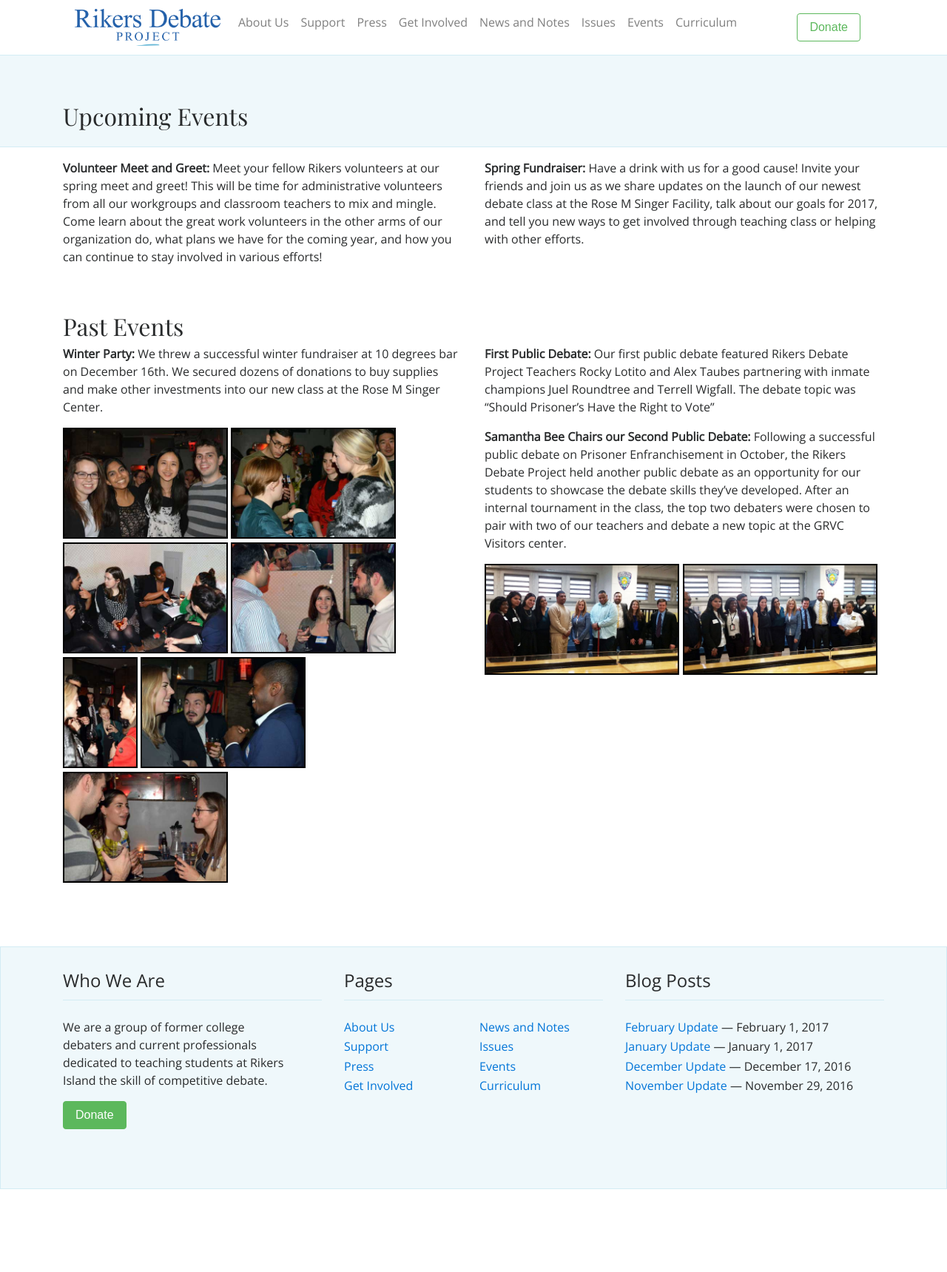
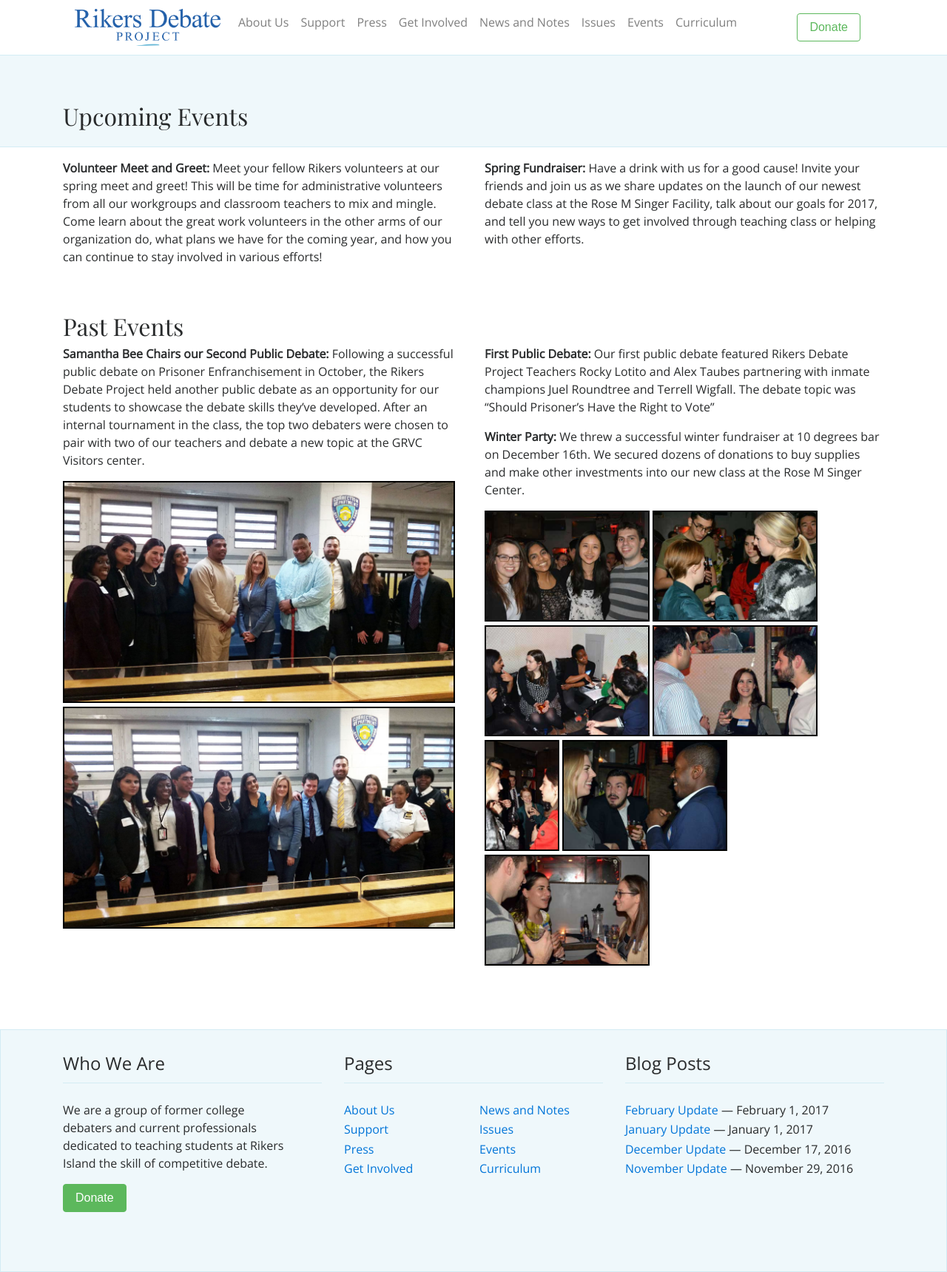
Before and after one commit to rikersdebateteam/rikers-debate-project, a Jekyll site: the page built from events.html, in a window 1280 px wide. Shown: the whole page at 74% size. Built offline with Jekyll 4.4.1, drawn with Linux system fonts in a browser that asks for light colours; nearby versions of some CDN libraries; before the commit the page ends 1607 px from its top, so only the background shows below that.

Commit message:
Moved bee event to top and increased image size.

```diff
--- a/events.html
+++ b/events.html
@@ -5,9 +5,14 @@
 
 <style>
 .party-photo {
-  height: 150px;
+  max-width: 100%;
+  max-height: 150px;
   margin: 0 0 5px 0;
   border: 2px solid black;
+}
+
+.party-photo.party-photo-2x {
+  max-height: 300px;
 }
 </style>
 
@@ -40,6 +45,16 @@
 
   <div class="row">
     <div class="col-lg-6 col-sm-12">
+
+      <p><strong>Samantha Bee Chairs our Second Public Debate:</strong> Following a successful public debate on Prisoner Enfranchisement in October, the Rikers Debate Project held another public debate as an opportunity for our students to showcase the debate skills they’ve developed. After an internal tournament in the class, the top two debaters were chosen to pair with two of our teachers and debate a new topic at the GRVC Visitors center.</p>
+
+      <a href="/images/samantha_bee_17-03-21_GRVC/sam_bee_4.jpg" target="_blank"><img src="/images/samantha_bee_17-03-21_GRVC/sam_bee_4_thumb.jpg" class='party-photo party-photo-2x' /></a>
+      <a href="/images/samantha_bee_17-03-21_GRVC/sam_bee_5.jpg" target="_blank"><img src="/images/samantha_bee_17-03-21_GRVC/sam_bee_5_thumb.jpg" class='party-photo party-photo-2x' /></a>
+    </div>
+
+    <div class="col-lg-6 col-sm-12">
+      <p><strong>First Public Debate:</strong> Our first public debate featured Rikers Debate Project Teachers Rocky Lotito and Alex Taubes partnering with inmate champions Juel Roundtree and Terrell Wigfall. The debate topic was “Should Prisoner’s Have the Right to Vote”</p>
+
       <p><strong>Winter Party:</strong> We threw a successful winter fundraiser at 10 degrees bar on December 16th. We secured dozens of donations to buy supplies and make other investments into our new class at the Rose M Singer Center.</p>
 
       <a href="/images/fundraiser_2016/DSC_1743.JPG" target="_blank"><img src="/images/fundraiser_2016/DSC_1743_thumb.jpg" class='party-photo' /></a>
@@ -50,14 +65,6 @@
       <a href="/images/fundraiser_2016/DSC_1765.JPG" target="_blank"><img src="/images/fundraiser_2016/DSC_1765_thumb.jpg" class='party-photo' /></a>
       <a href="/images/fundraiser_2016/DSC_1767.JPG" target="_blank"><img src="/images/fundraiser_2016/DSC_1767_thumb.jpg" class='party-photo' /></a>
     </div>
-    <div class="col-lg-6 col-sm-12">
-      <p><strong>First Public Debate:</strong> Our first public debate featured Rikers Debate Project Teachers Rocky Lotito and Alex Taubes partnering with inmate champions Juel Roundtree and Terrell Wigfall. The debate topic was “Should Prisoner’s Have the Right to Vote”</p>
-
-      <p><strong>Samantha Bee Chairs our Second Public Debate:</strong> Following a successful public debate on Prisoner Enfranchisement in October, the Rikers Debate Project held another public debate as an opportunity for our students to showcase the debate skills they’ve developed. After an internal tournament in the class, the top two debaters were chosen to pair with two of our teachers and debate a new topic at the GRVC Visitors center.</p>
-
-      <a href="/images/samantha_bee_17-03-21_GRVC/sam_bee_4.jpg" target="_blank"><img src="/images/samantha_bee_17-03-21_GRVC/sam_bee_4_thumb.jpg" class='party-photo' /></a>
-      <a href="/images/samantha_bee_17-03-21_GRVC/sam_bee_5.jpg" target="_blank"><img src="/images/samantha_bee_17-03-21_GRVC/sam_bee_5_thumb.jpg" class='party-photo' /></a>
-    </div>
   </div>
 
   <div class="row">
```
Also changed, not shown: images/samantha_bee_17-03-21_GRVC/sam_bee_4_thumb.jpg, images/samantha_bee_17-03-21_GRVC/sam_bee_5_thumb.jpg.
